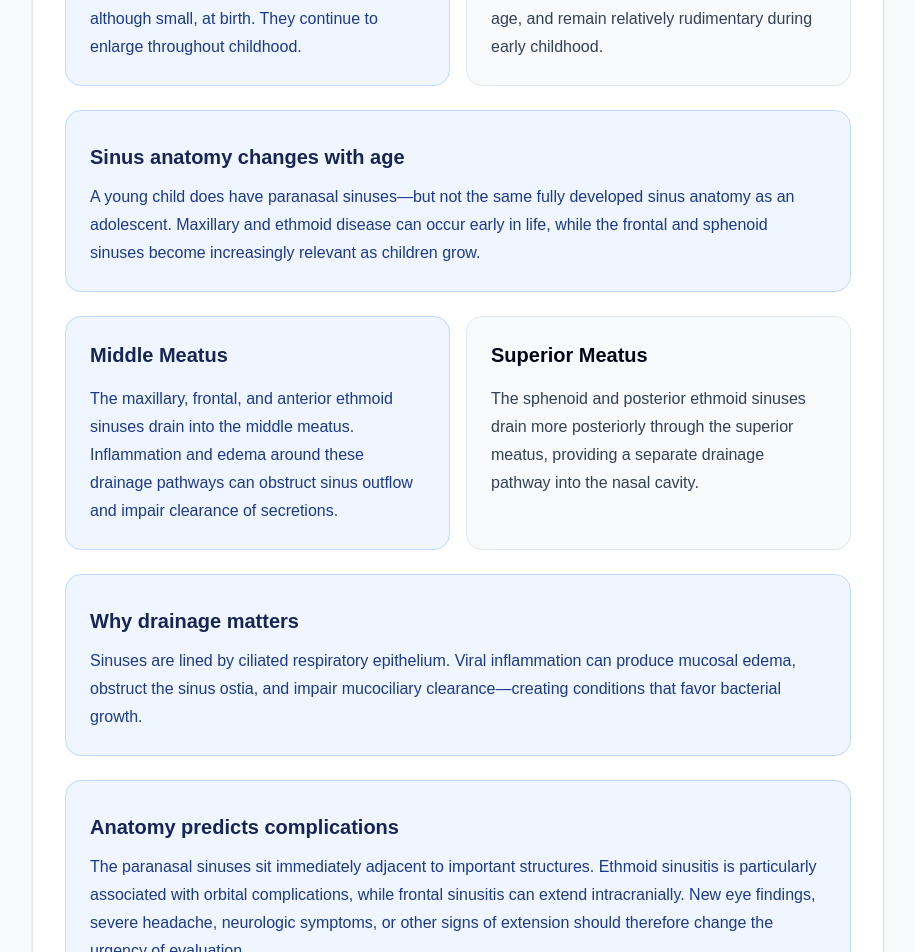
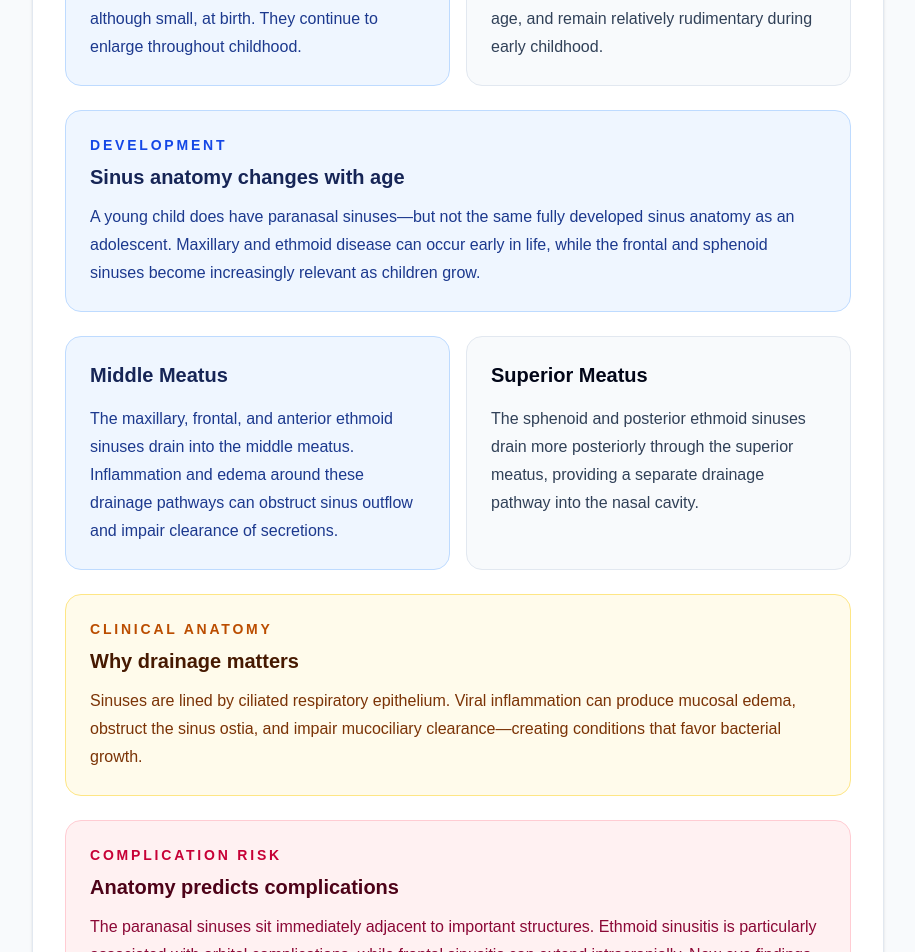
Before and after one commit to ChrisDobbinsMD/Pediatlas, a Next.js app: page /respiratory/upper-airway/sinusitis in a window 1280 px wide. Shown: the part 1720-2672 px from the top of the page, without its empty margins (308-1223 px from the left). Built offline with nearby package versions, Linux system fonts and the light colour scheme.

Commit message:
Fixed viral URI/sinusitis errors

```diff
--- a/src/app/respiratory/upper-airway/sinusitis/page.tsx
+++ b/src/app/respiratory/upper-airway/sinusitis/page.tsx
@@ -448,7 +448,11 @@ export default function SinusitisPage() {
               </InfoCard>
             </div>
 
-            <Callout variant="blue" title="Sinus anatomy changes with age">
+            <Callout
+              tone="blue"
+              label="Development"
+              title="Sinus anatomy changes with age"
+            >
               A young child does have paranasal sinuses—but not the same fully
               developed sinus anatomy as an adolescent. Maxillary and ethmoid
               disease can occur early in life, while the frontal and sphenoid
@@ -474,14 +478,22 @@ export default function SinusitisPage() {
               </InfoCard>
             </div>
 
-            <Callout variant="amber" title="Why drainage matters">
+            <Callout
+              tone="amber"
+              label="Clinical Anatomy"
+              title="Why drainage matters"
+            >
               Sinuses are lined by ciliated respiratory epithelium. Viral
               inflammation can produce mucosal edema, obstruct the sinus ostia,
               and impair mucociliary clearance—creating conditions that favor
               bacterial growth.
             </Callout>
 
-            <Callout variant="rose" title="Anatomy predicts complications">
+            <Callout
+              tone="rose"
+              label="Complication Risk"
+              title="Anatomy predicts complications"
+            >
               The paranasal sinuses sit immediately adjacent to important
               structures. Ethmoid sinusitis is particularly associated with
               orbital complications, while frontal sinusitis can extend
--- a/src/app/respiratory/upper-airway/viral-uri/page.tsx
+++ b/src/app/respiratory/upper-airway/viral-uri/page.tsx
@@ -445,7 +445,11 @@ export default function ViralURIPage() {
               <ViralUriFigure />
             </div>
 
-            <Callout variant="purple" title="Anatomy → Complication">
+            <Callout
+              tone="purple"
+              label="Clinical Anatomy"
+              title="Anatomy → Complication"
+            >
               Nasopharyngeal inflammation during a viral URI can impair drainage
               through the auditory tube and paranasal sinuses, helping explain
               why acute otitis media and bacterial sinusitis can follow a viral
```
